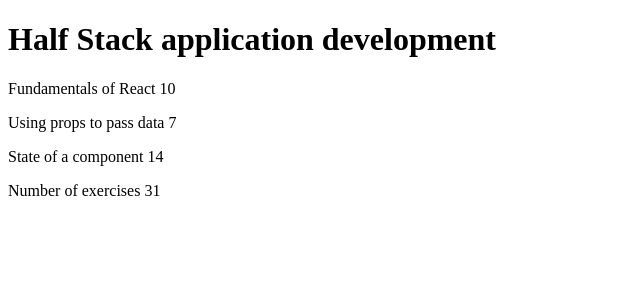
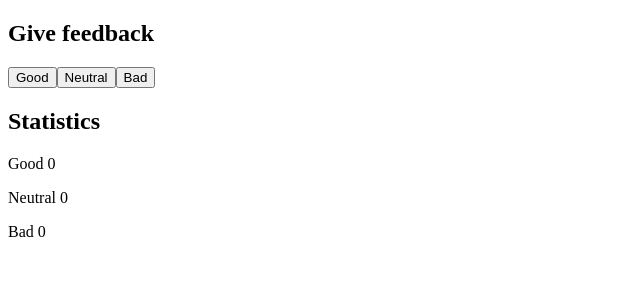
Before and after one commit to franciscobonand/fullstackOpen-2021, a React (Create React App) app in the folder part1/: page / in a window 1280 px wide. Shown: the top 300 px of the page, without its empty margins (0-640 px from the left). Built offline with nearby package versions, Linux system fonts and the light colour scheme.

Commit message:
Part 1 - Exercise 1.6

```diff
--- a/part1/src/App.js
+++ b/part1/src/App.js
@@ -1,68 +1,44 @@
-import React from 'react'
+import React, { useState } from 'react'
+
+const Button = ({handleClick, text}) => (
+  <button onClick={handleClick}>
+    {text}
+  </button>
+)
+
+const Stats = ({good, neutral, bad}) => (
+  <>
+    <p>Good {good}</p>
+    <p>Neutral {neutral}</p>
+    <p>Bad {bad}</p>
+  </>
+)
 
 const App = () => {
-  const course = {
-    name: 'Half Stack application development',
-    parts: [
-      {
-        name: 'Fundamentals of React',
-        exercises: 10
-      },
-      {
-        name: 'Using props to pass data',
-        exercises: 7
-      },
-      {
-        name: 'State of a component',
-        exercises: 14
-      }
-    ]
-  }
+  // save clicks of each button to its own state
+  const [good, setGood] = useState(0)
+  const [neutral, setNeutral] = useState(0)
+  const [bad, setBad] = useState(0)
 
   return (
     <>
-      <Header course={course.name} />
-      <Content parts={course.parts} />
-      <Total parts={course.parts} />
+      <h2>Give feedback</h2>
+      <Button
+        handleClick={() => setGood(good + 1)}
+        text={"Good"}
+      />
+      <Button
+        handleClick={() => setNeutral(neutral + 1)}
+        text={"Neutral"}
+      />
+      <Button
+        handleClick={() => setBad(bad + 1)}
+        text={"Bad"}
+      />
+      <h2>Statistics</h2>
+      <Stats good={good} neutral={neutral} bad={bad}/>
     </>
   )
 }
 
-const Header = (props) => {
-  return (
-    <>
-      <h1>{props.course}</h1>
-    </>
-  )
-}
-
-const Content = (props) => {
-  return (
-    <div>
-        <Part part={props.parts[0].name} exercises={props.parts[0].exercises} />
-        <Part part={props.parts[1].name} exercises={props.parts[1].exercises} />
-        <Part part={props.parts[2].name} exercises={props.parts[2].exercises} />
-    </div>
-  )
-}
-
-const Total = (props) => {
-  return (
-    <p>
-      Number of exercises {props.parts[0].exercises +
-                            props.parts[1].exercises +
-                            props.parts[2].exercises}
-    </p>
-  )
-}
-
-const Part = (props) => {
-  return (
-    <p>
-      {props.part} {props.exercises}
-    </p>
-  )
-}
-
-
 export default App
```
